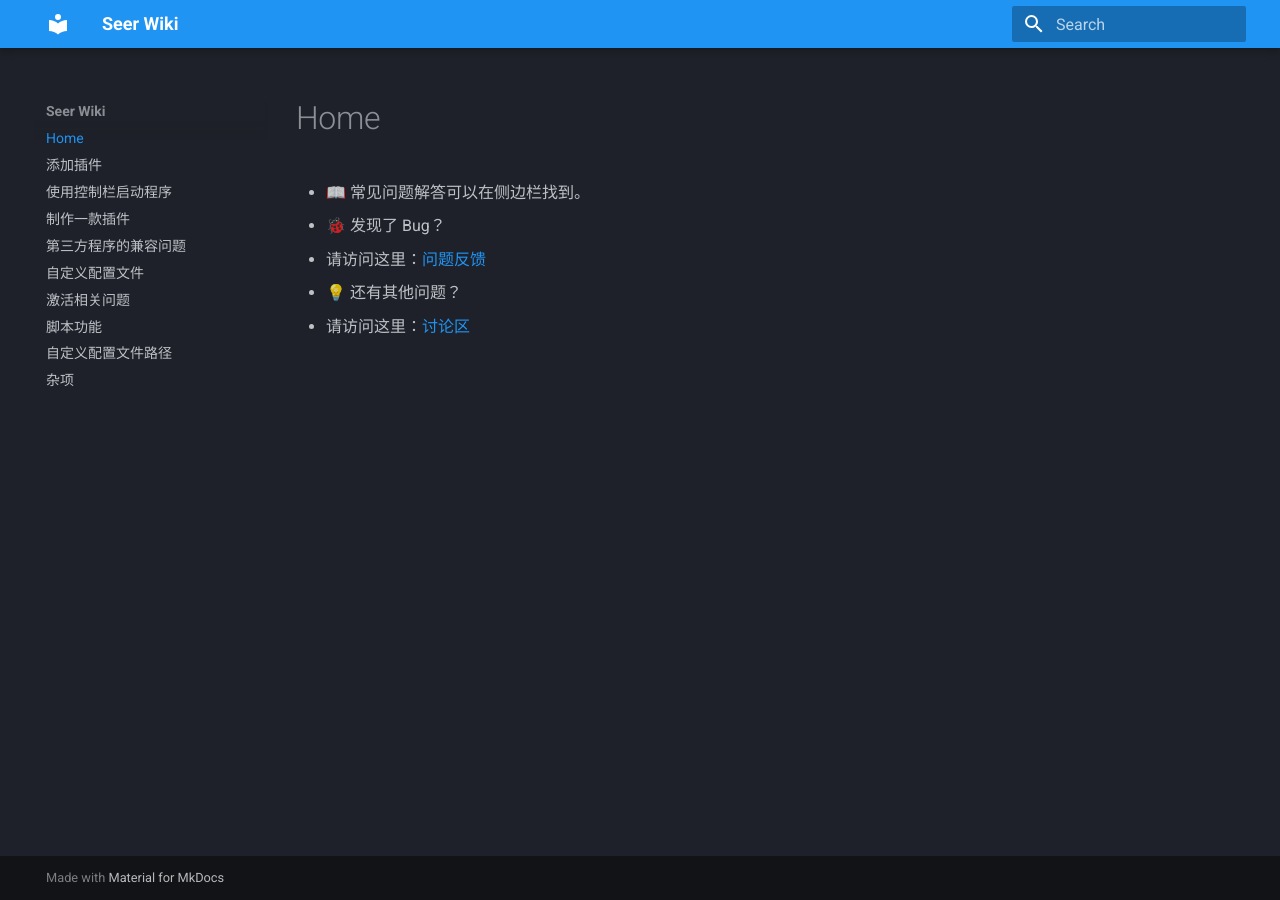
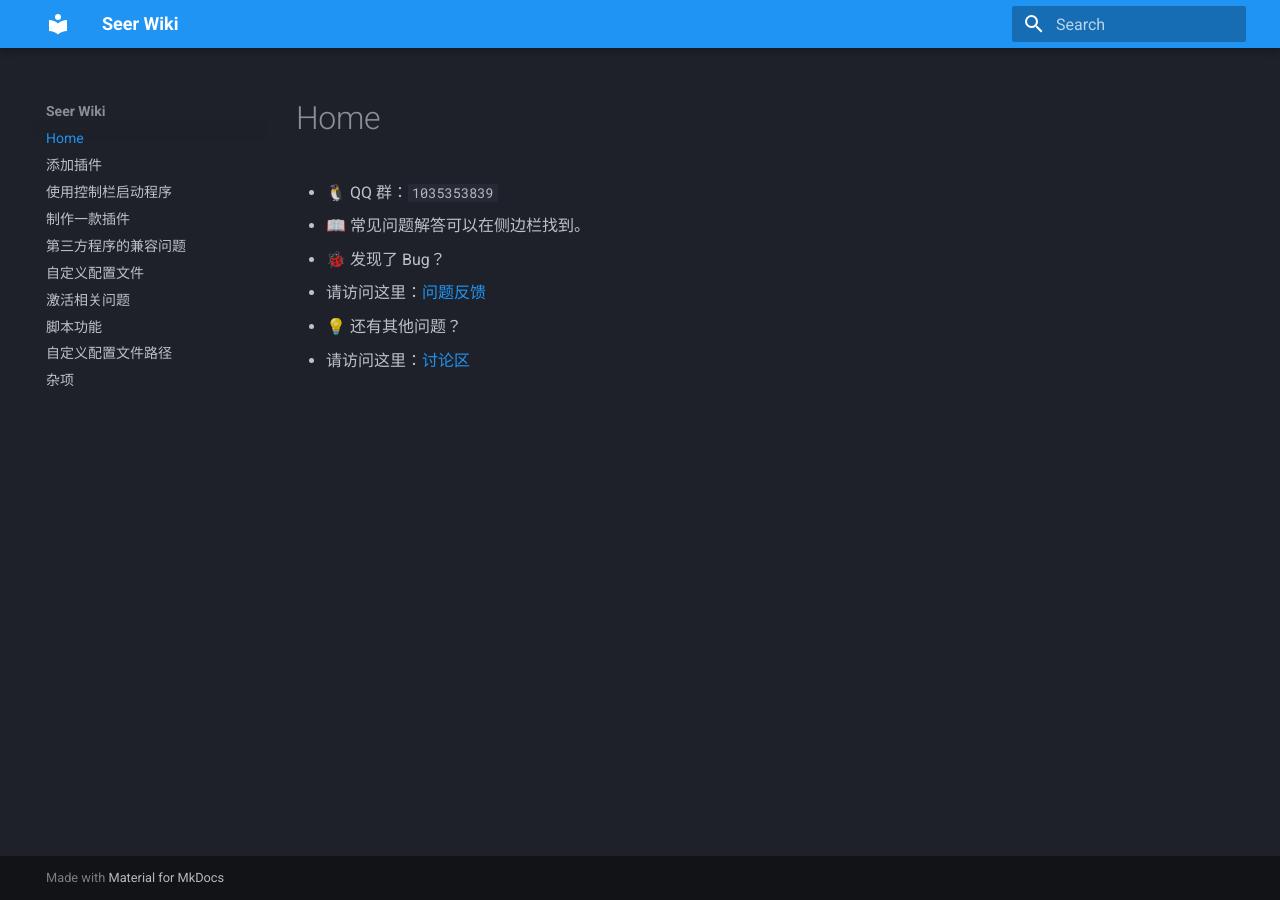
Before and after one commit to ccseer/Seer-Feedback-CN, an MkDocs documentation site: the page built from docs/index.md, in a window 1280 px wide. Built offline with MkDocs 1.6.1 and Material for MkDocs 9.7.7, drawn with Linux system fonts in a browser that asks for light colours.

Commit message:
Update index.md

```diff
--- a/docs/index.md
+++ b/docs/index.md
@@ -1,3 +1,4 @@
+- 🐧 QQ 群：`1035353839`
 - 📖 常见问题解答可以在侧边栏找到。
 - 🐞 发现了 Bug？
   - 请访问这里：[问题反馈](https://github.com/ccseer/Seer-Feedback-CN/issues)
```
